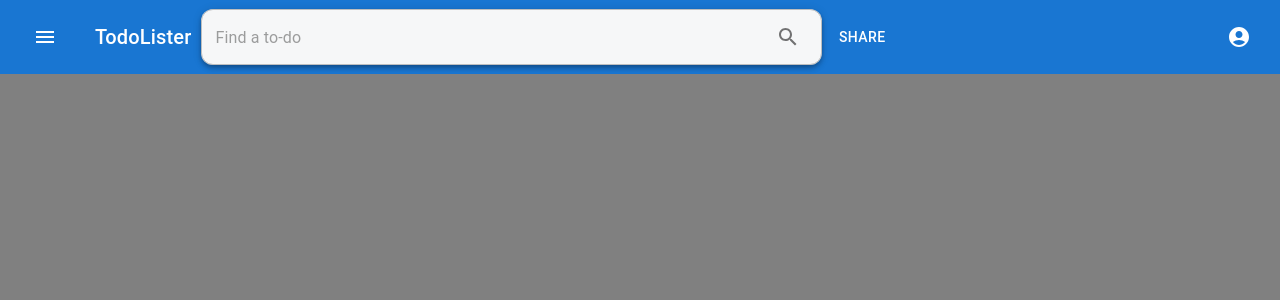
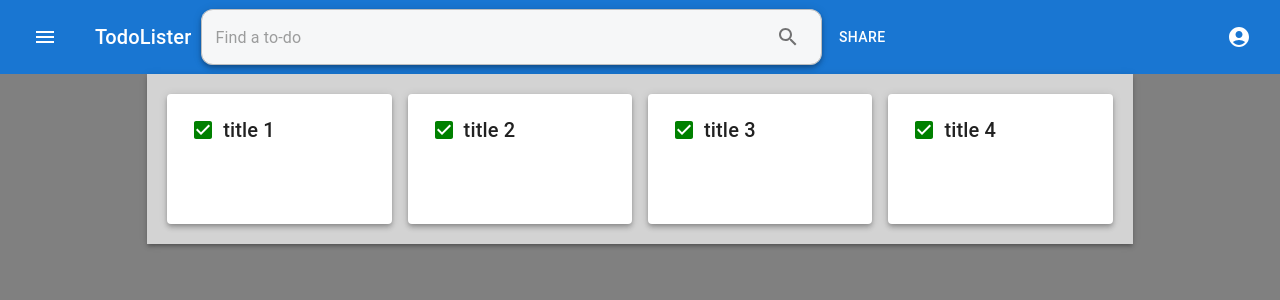
Before and after one commit to whats-a-handle/todo-list-app, a React (Create React App) app in the folder frontend/: page / in a window 1280 px wide. Shown: the top 300 px of the page. Built offline with nearby package versions, Linux system fonts and the light colour scheme.

Commit message:
Initial refactor of TodoList to use TodoCards

```diff
--- a/frontend/src/Components/HomePage.jsx
+++ b/frontend/src/Components/HomePage.jsx
@@ -1,5 +1,6 @@
 import { Container, Grid } from '@mui/material';
 import React from 'react';
+import TodoList from './TodoList';
 
 export default function HomePage() {
   return (
@@ -15,9 +16,11 @@ export default function HomePage() {
           style={{
             backgroundColor: 'lightgrey',
             justifyContent: 'center',
-            maxWidth: '90%',
+            maxWidth: '80%',
           }}
-        />
+        >
+          <TodoList />
+        </Grid>
       </Grid>
     </Container>
   );
--- a/frontend/src/Components/ToDoList.jsx
+++ b/frontend/src/Components/ToDoList.jsx
@@ -1,52 +1,19 @@
 import * as React from 'react';
-import List from '@mui/material/List';
-import Grid from '@mui/material/Grid';
-import { DndProvider } from 'react-dnd';
-import { HTML5Backend } from 'react-dnd-html5-backend';
-import PropTypes from 'prop-types';
-import ToDoListItem from './TodoListItem';
+import { Grid } from '@mui/material';
+import TodoCard from './TodoCard';
 
-function ToDoList(props) {
-  const {
-    children, markTodoItem, renameTodoItem, deleteTodoItem, moveItem,
-  } = props;
+function TodoList() {
+  const items = [<TodoCard title="title 1" isCompleted />,
+    <TodoCard title="title 2" isCompleted />, <TodoCard title="title 3" isCompleted />, <TodoCard title="title 4" isCompleted />];
   return (
-    <Grid container style={{ marginTop: 10 }}>
-      <Grid item xs={12}>
-        <DndProvider backend={HTML5Backend}>
-          <List>
-            {children.map((item, index) => (
-              <ToDoListItem
-                markTodoItem={markTodoItem}
-                renameTodoItem={renameTodoItem}
-                deleteTodoItem={deleteTodoItem}
-                key={item.itemName}
-                position={index}
-                itemName={item.itemName}
-                isCompleted={item.isCompleted}
-                moveItem={moveItem}
-              />
-            ))}
-          </List>
-        </DndProvider>
-      </Grid>
+    <Grid container item xs={12} spacing={2} style={{ padding: 20 }} align="center">
+      {items.map((item) => (
+        <Grid item xs={12} sm={6} md={4} lg={3} xl={3}>
+          {item}
+        </Grid>
+      ))}
     </Grid>
   );
 }
 
-ToDoList.defaultProps = {
-  children: [],
-};
-
-ToDoList.propTypes = {
-  children: PropTypes.oneOfType([
-    PropTypes.arrayOf(PropTypes.object),
-    PropTypes.object,
-  ]),
-  markTodoItem: PropTypes.func.isRequired,
-  renameTodoItem: PropTypes.func.isRequired,
-  deleteTodoItem: PropTypes.func.isRequired,
-  moveItem: PropTypes.func.isRequired,
-};
-
-export default ToDoList;
+export default TodoList;
--- a/frontend/src/Components/TodoCard.jsx
+++ b/frontend/src/Components/TodoCard.jsx
@@ -23,7 +23,9 @@ export default function TodoCard(props) {
   };
   return (
     <Card
-      sx={{ width: 345, minHeight: 130, maxHeight: 496 }}
+      sx={{
+        width: '100%', minHeight: 130, minWidth: 130, maxHeight: '100%', boxShadow: 4,
+      }}
       onMouseEnter={showHideCardActions}
       onMouseLeave={showHideCardActions}
     >
```
